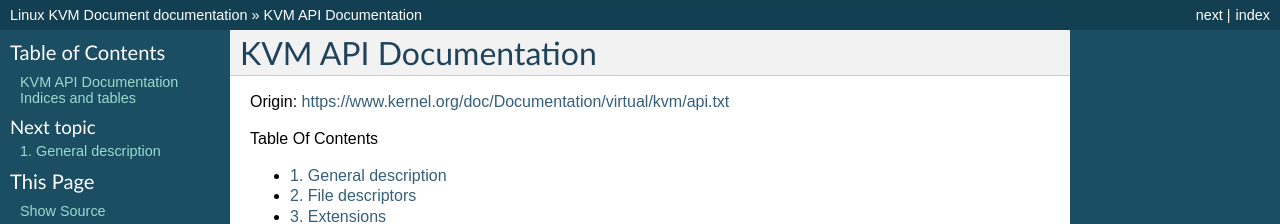
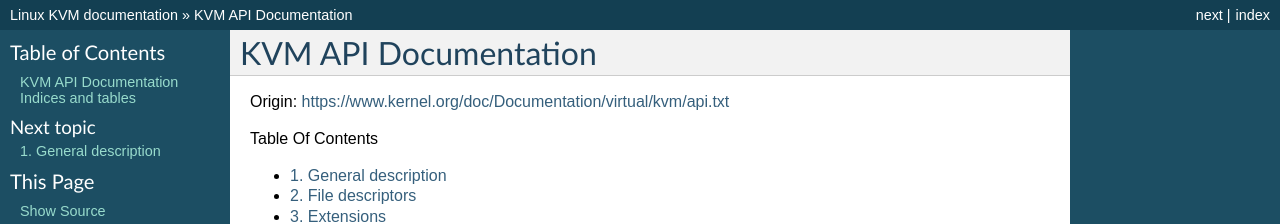
Before and after one commit to takumin/sohinx-kvm-api, a Sphinx documentation site: the page built from source/index.rst, in a window 1280 px wide and 900 px high. Shown: the top 224 px of the window. Built offline with Sphinx 7.4.7, drawn with Linux system fonts in a browser that asks for light colours; some of the changed text lies outside the part shown.

Commit message:
fix project name

```diff
--- a/source/conf.py
+++ b/source/conf.py
@@ -17,7 +17,7 @@
 
 # -- Project information -----------------------------------------------------
 
-project = 'Linux KVM Document'
+project = 'Linux KVM'
 copyright = '2019, Takumi Takahashi'
 author = 'Takumi Takahashi'
 
```
